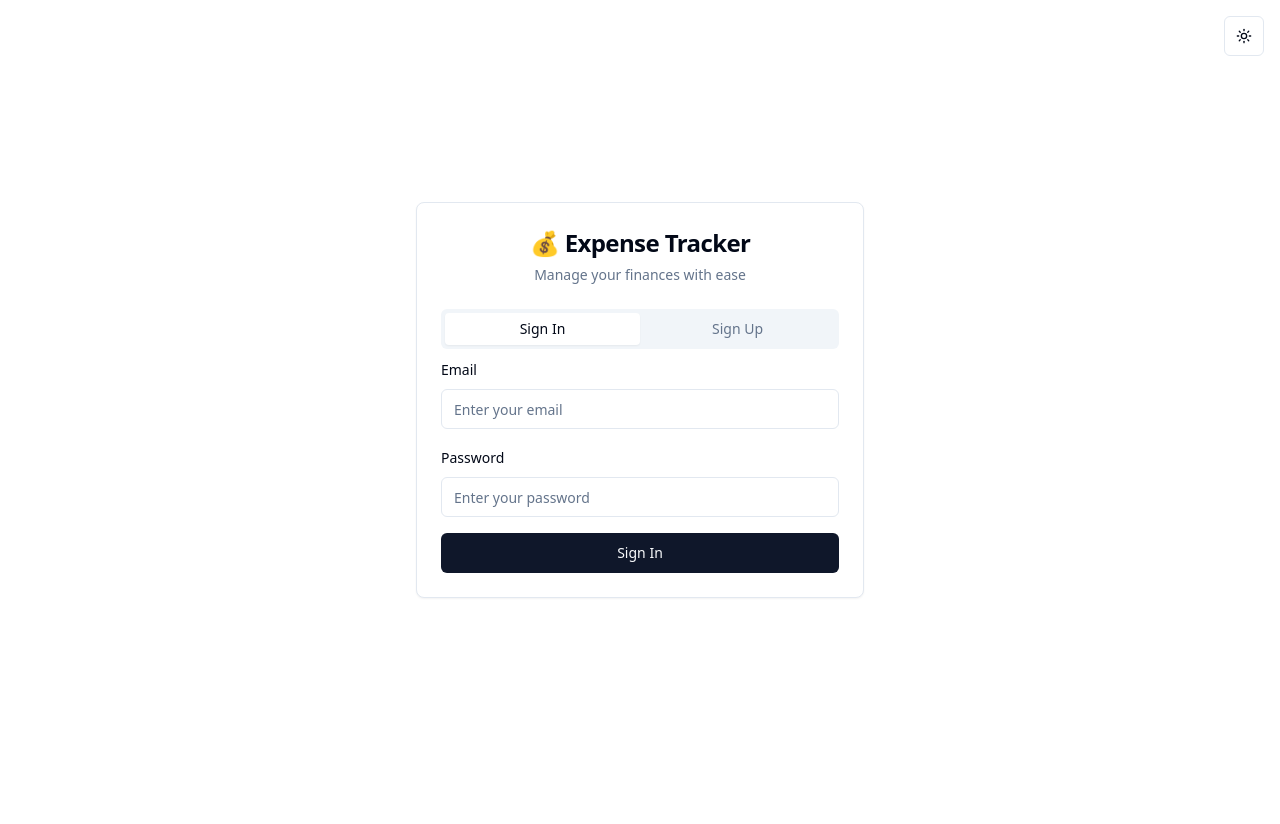
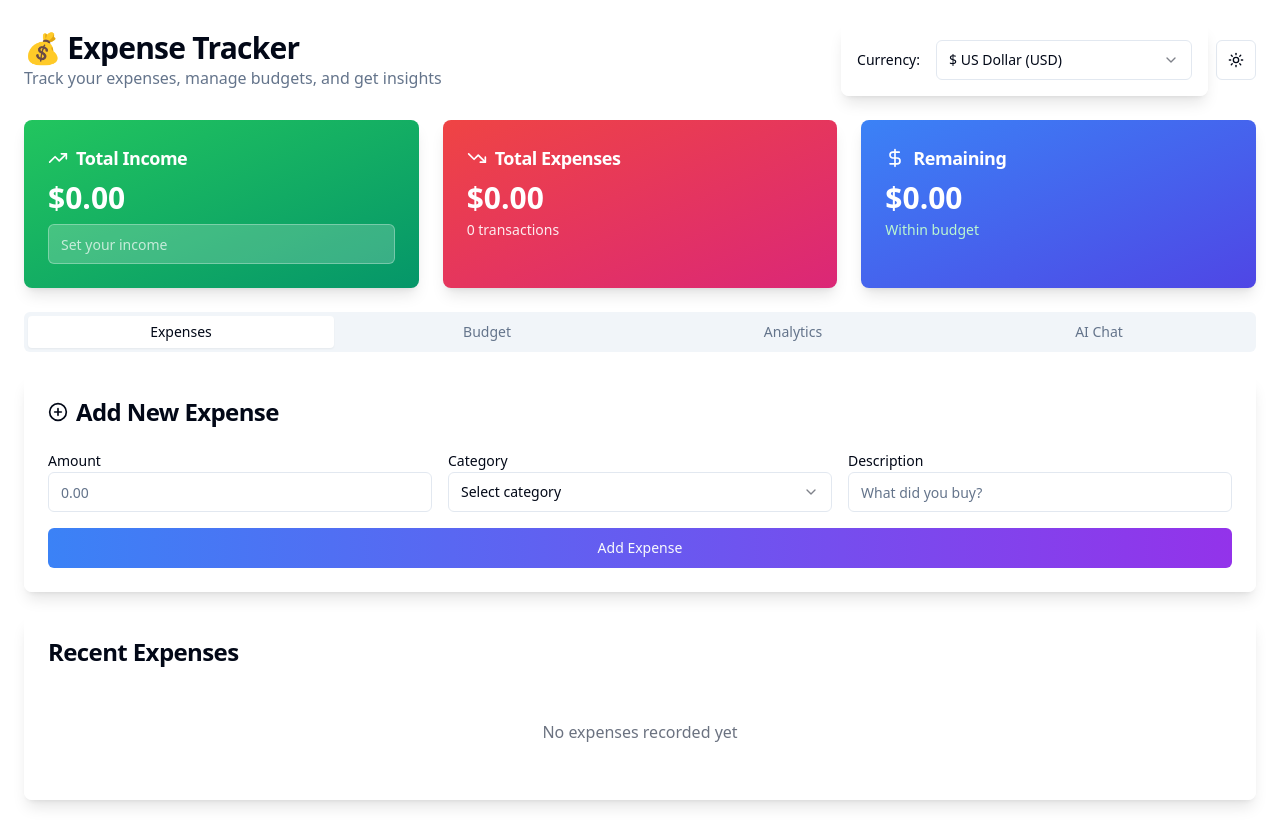
Before and after one commit to Essie-chestter/cash-coach-companion, a React (Vite) app: page / in a window 1280 px wide. Before the commit this address led to /auth. Before the commit the page ends 800 px from the top, so only its background shows below. Built offline with nearby package versions, Linux system fonts and the light colour scheme.

Commit message:
Revert: Remove sign-in/up system
Removes the sign-in/up system due to persistent "Failed to fetch" errors despite configuration attempts.

```diff
--- a/src/App.tsx
+++ b/src/App.tsx
@@ -4,9 +4,7 @@ import { TooltipProvider } from "@/components/ui/tooltip";
 import { QueryClient, QueryClientProvider } from "@tanstack/react-query";
 import { BrowserRouter, Routes, Route } from "react-router-dom";
 import { ThemeProvider } from "@/providers/ThemeProvider";
-import { AuthProvider } from "@/hooks/useAuth";
 import Index from "./pages/Index";
-import Auth from "./pages/Auth";
 import NotFound from "./pages/NotFound";
 
 const queryClient = new QueryClient();
@@ -14,20 +12,17 @@ const queryClient = new QueryClient();
 const App = () => (
   <QueryClientProvider client={queryClient}>
     <ThemeProvider>
-      <AuthProvider>
       <TooltipProvider>
         <Toaster />
         <Sonner />
         <BrowserRouter>
           <Routes>
             <Route path="/" element={<Index />} />
-              <Route path="/auth" element={<Auth />} />
             {/* ADD ALL CUSTOM ROUTES ABOVE THE CATCH-ALL "*" ROUTE */}
             <Route path="*" element={<NotFound />} />
           </Routes>
         </BrowserRouter>
       </TooltipProvider>
-      </AuthProvider>
     </ThemeProvider>
   </QueryClientProvider>
 );
--- a/src/hooks/useAuth.tsx
+++ /dev/null
@@ -1,91 +0,0 @@
-import { createContext, useContext, useEffect, useState } from 'react'
-import { User, Session } from '@supabase/supabase-js'
-import { supabase } from '@/integrations/supabase/client'
-
-interface AuthContextType {
-  user: User | null
-  session: Session | null
-  signUp: (email: string, password: string) => Promise<{ error: any }>
-  signIn: (email: string, password: string) => Promise<{ error: any }>
-  signOut: () => Promise<void>
-  loading: boolean
-}
-
-const AuthContext = createContext<AuthContextType>({
-  user: null,
-  session: null,
-  signUp: async () => ({ error: null }),
-  signIn: async () => ({ error: null }),
-  signOut: async () => {},
-  loading: true,
-})
-
-export const useAuth = () => {
-  const context = useContext(AuthContext)
-  if (!context) {
-    throw new Error('useAuth must be used within an AuthProvider')
-  }
-  return context
-}
-
-export const AuthProvider = ({ children }: { children: React.ReactNode }) => {
-  const [user, setUser] = useState<User | null>(null)
-  const [session, setSession] = useState<Session | null>(null)
-  const [loading, setLoading] = useState(true)
-
-  useEffect(() => {
-    // Set up auth state listener
-    const { data: { subscription } } = supabase.auth.onAuthStateChange(
-      (event, session) => {
-        setSession(session)
-        setUser(session?.user ?? null)
-        setLoading(false)
-      }
-    )
-
-    // Get initial session
-    supabase.auth.getSession().then(({ data: { session } }) => {
-      setSession(session)
-      setUser(session?.user ?? null)
-      setLoading(false)
-    })
-
-    return () => subscription.unsubscribe()
-  }, [])
-
-  const signUp = async (email: string, password: string) => {
-    const redirectUrl = `${window.location.origin}/`
-
-    const { error } = await supabase.auth.signUp({
-      email,
-      password,
-      options: {
-        emailRedirectTo: redirectUrl
-      }
-    })
-    return { error }
-  }
-
-  const signIn = async (email: string, password: string) => {
-    const { error } = await supabase.auth.signInWithPassword({
-      email,
-      password,
-    })
-    return { error }
-  }
-
-  const signOut = async () => {
-    await supabase.auth.signOut()
-  }
-
-  const value = {
-    user,
-    session,
-    signUp,
-    signIn,
-    signOut,
-    loading,
-  }
-
-  return <AuthContext.Provider value={value}>{children}</AuthContext.Provider>
-}
--- a/src/pages/Auth.tsx
+++ /dev/null
@@ -1,159 +0,0 @@
-import { useState, useEffect } from 'react'
-import { useNavigate } from 'react-router-dom'
-import { Button } from '@/components/ui/button'
-import { Input } from '@/components/ui/input'
-import { Card, CardContent, CardDescription, CardHeader, CardTitle } from '@/components/ui/card'
-import { Tabs, TabsContent, TabsList, TabsTrigger } from '@/components/ui/tabs'
-import { Label } from '@/components/ui/label'
-import { useAuth } from '@/hooks/useAuth'
-import { useToast } from '@/hooks/use-toast'
-import { ThemeToggle } from '@/components/ui/theme-toggle'
-
-export default function Auth() {
-  const [email, setEmail] = useState('')
-  const [password, setPassword] = useState('')
-  const [loading, setLoading] = useState(false)
-  const { signIn, signUp, user } = useAuth()
-  const { toast } = useToast()
-  const navigate = useNavigate()
-
-  useEffect(() => {
-    if (user) {
-      navigate('/')
-    }
-  }, [user, navigate])
-
-  const handleSignIn = async (e: React.FormEvent) => {
-    e.preventDefault()
-    setLoading(true)
-
-    const { error } = await signIn(email, password)
-
-    if (error) {
-      toast({
-        title: "Error",
-        description: error.message,
-        variant: "destructive"
-      })
-    } else {
-      toast({
-        title: "Success",
-        description: "Welcome back!",
-      })
-    }
-
-    setLoading(false)
-  }
-
-  const handleSignUp = async (e: React.FormEvent) => {
-    e.preventDefault()
-    setLoading(true)
-
-    const { error } = await signUp(email, password)
-
-    if (error) {
-      toast({
-        title: "Error",
-        description: error.message,
-        variant: "destructive"
-      })
-    } else {
-      toast({
-        title: "Success",
-        description: "Account created! Please check your email to confirm your account.",
-      })
-    }
-
-    setLoading(false)
-  }
-
-  return (
-    <div className="min-h-screen flex items-center justify-center bg-background p-4">
-      <div className="absolute top-4 right-4">
-        <ThemeToggle />
-      </div>
-
-      <Card className="w-full max-w-md">
-        <CardHeader className="text-center">
-          <CardTitle className="text-2xl font-bold">💰 Expense Tracker</CardTitle>
-          <CardDescription>
-            Manage your finances with ease
-          </CardDescription>
-        </CardHeader>
-
-        <CardContent>
-          <Tabs defaultValue="signin" className="w-full">
-            <TabsList className="grid w-full grid-cols-2">
-              <TabsTrigger value="signin">Sign In</TabsTrigger>
-              <TabsTrigger value="signup">Sign Up</TabsTrigger>
-            </TabsList>
-
-            <TabsContent value="signin">
-              <form onSubmit={handleSignIn} className="space-y-4">
-                <div className="space-y-2">
-                  <Label htmlFor="email">Email</Label>
-                  <Input
-                    id="email"
-                    type="email"
-                    placeholder="Enter your email"
-                    value={email}
-                    onChange={(e) => setEmail(e.target.value)}
-                    required
-                  />
-                </div>
-
-                <div className="space-y-2">
-                  <Label htmlFor="password">Password</Label>
-                  <Input
-                    id="password"
-                    type="password"
-                    placeholder="Enter your password"
-                    value={password}
-                    onChange={(e) => setPassword(e.target.value)}
-                    required
-                  />
-                </div>
-
-                <Button type="submit" className="w-full" disabled={loading}>
-                  {loading ? "Signing In..." : "Sign In"}
-                </Button>
-              </form>
-            </TabsContent>
-
-            <TabsContent value="signup">
-              <form onSubmit={handleSignUp} className="space-y-4">
-                <div className="space-y-2">
-                  <Label htmlFor="signup-email">Email</Label>
-                  <Input
-                    id="signup-email"
-                    type="email"
-                    placeholder="Enter your email"
-                    value={email}
-                    onChange={(e) => setEmail(e.target.value)}
-                    required
-                  />
-                </div>
-
-                <div className="space-y-2">
-                  <Label htmlFor="signup-password">Password</Label>
-                  <Input
-                    id="signup-password"
-                    type="password"
-                    placeholder="Create a password"
-                    value={password}
-                    onChange={(e) => setPassword(e.target.value)}
-                    required
-                  />
-                </div>
-
-                <Button type="submit" className="w-full" disabled={loading}>
-                  {loading ? "Creating Account..." : "Sign Up"}
-                </Button>
-              </form>
-            </TabsContent>
-          </Tabs>
-        </CardContent>
-      </Card>
-    </div>
-  )
-}
--- a/src/pages/Index.tsx
+++ b/src/pages/Index.tsx
@@ -1,11 +1,8 @@
 
-import React, { useEffect } from 'react';
-import { useNavigate } from 'react-router-dom';
-import { Button } from '@/components/ui/button';
+import React from 'react';
 import { Tabs, TabsContent, TabsList, TabsTrigger } from '@/components/ui/tabs';
 import { ThemeToggle } from '@/components/ui/theme-toggle';
 import { useExpenseTracker } from '@/hooks/useExpenseTracker';
-import { useAuth } from '@/hooks/useAuth';
 import CurrencySelector from '@/components/expense/CurrencySelector';
 import OverviewCards from '@/components/expense/OverviewCards';
 import BadgeDisplay from '@/components/expense/BadgeDisplay';
@@ -16,11 +13,8 @@ import BudgetOverview from '@/components/budget/BudgetOverview';
 import SpendingInsights from '@/components/analytics/SpendingInsights';
 import FinancialAdvice from '@/components/analytics/FinancialAdvice';
 import AIChat from '@/components/chat/AIChat';
-import { LogOut } from 'lucide-react';
 
 const ExpenseTracker = () => {
-  const { user, signOut, loading } = useAuth();
-  const navigate = useNavigate();
 
   const {
     income,
@@ -51,32 +45,6 @@ const ExpenseTracker = () => {
     sendChatMessage
   } = useExpenseTracker();
 
-  useEffect(() => {
-    if (!loading && !user) {
-      navigate('/auth');
-    }
-  }, [user, loading, navigate]);
-
-  const handleSignOut = async () => {
-    await signOut();
-    navigate('/auth');
-  };
-
-  if (loading) {
-    return (
-      <div className="min-h-screen flex items-center justify-center">
-        <div className="text-center">
-          <div className="animate-spin rounded-full h-8 w-8 border-b-2 border-primary mx-auto"></div>
-          <p className="mt-2 text-muted-foreground">Loading...</p>
-        </div>
-      </div>
-    );
-  }
-
-  if (!user) {
-    return null;
-  }
-
   return (
     <div className="min-h-screen bg-background">
       <div className="max-w-7xl mx-auto p-6 space-y-6">
@@ -91,9 +59,6 @@ const ExpenseTracker = () => {
           <div className="flex items-center gap-2">
             <CurrencySelector currency={currency} setCurrency={setCurrency} />
             <ThemeToggle />
-            <Button variant="outline" size="icon" onClick={handleSignOut}>
-              <LogOut className="h-4 w-4" />
-            </Button>
           </div>
         </div>
 
```
Lines whose indentation alone changed are shown as unchanged.
